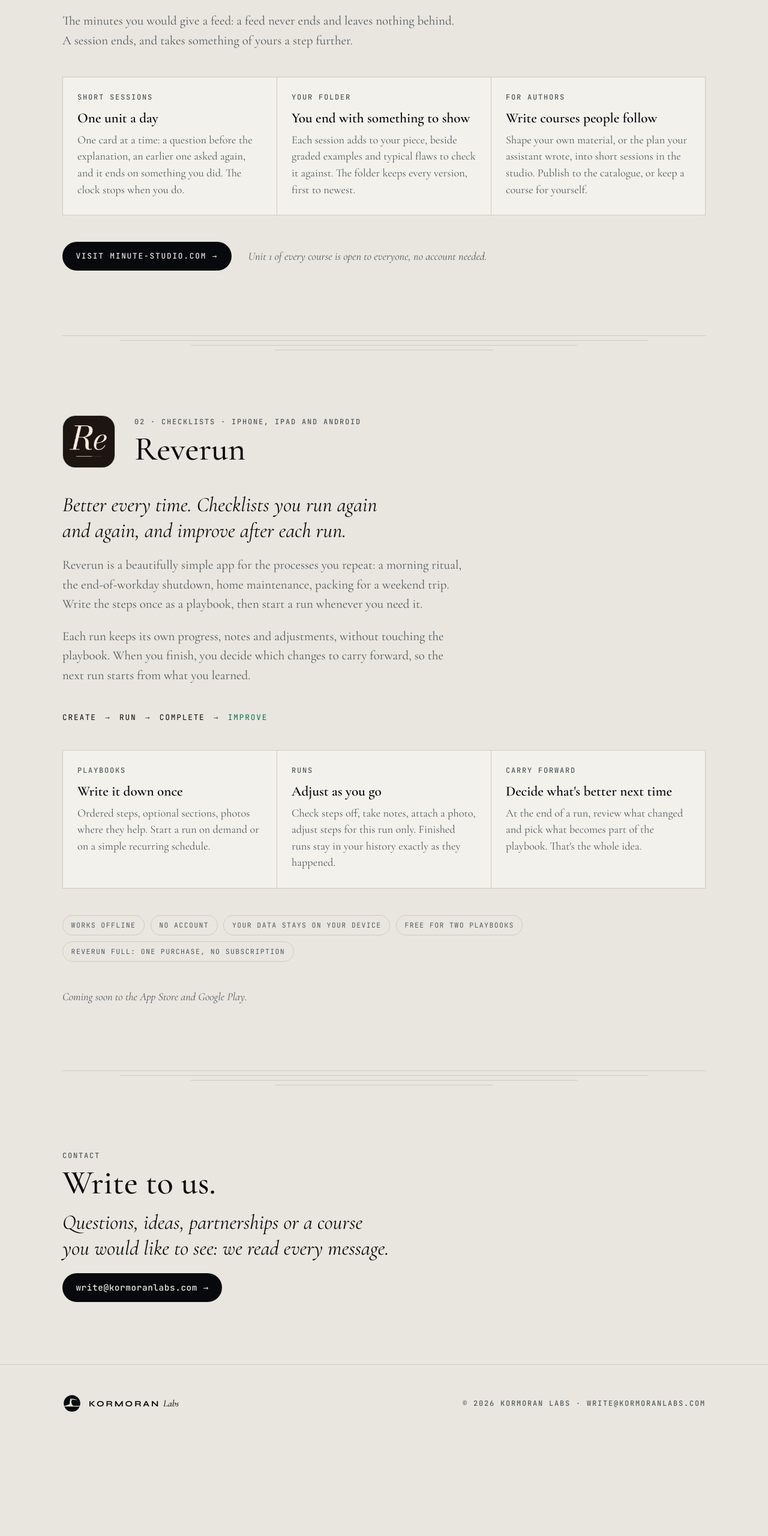
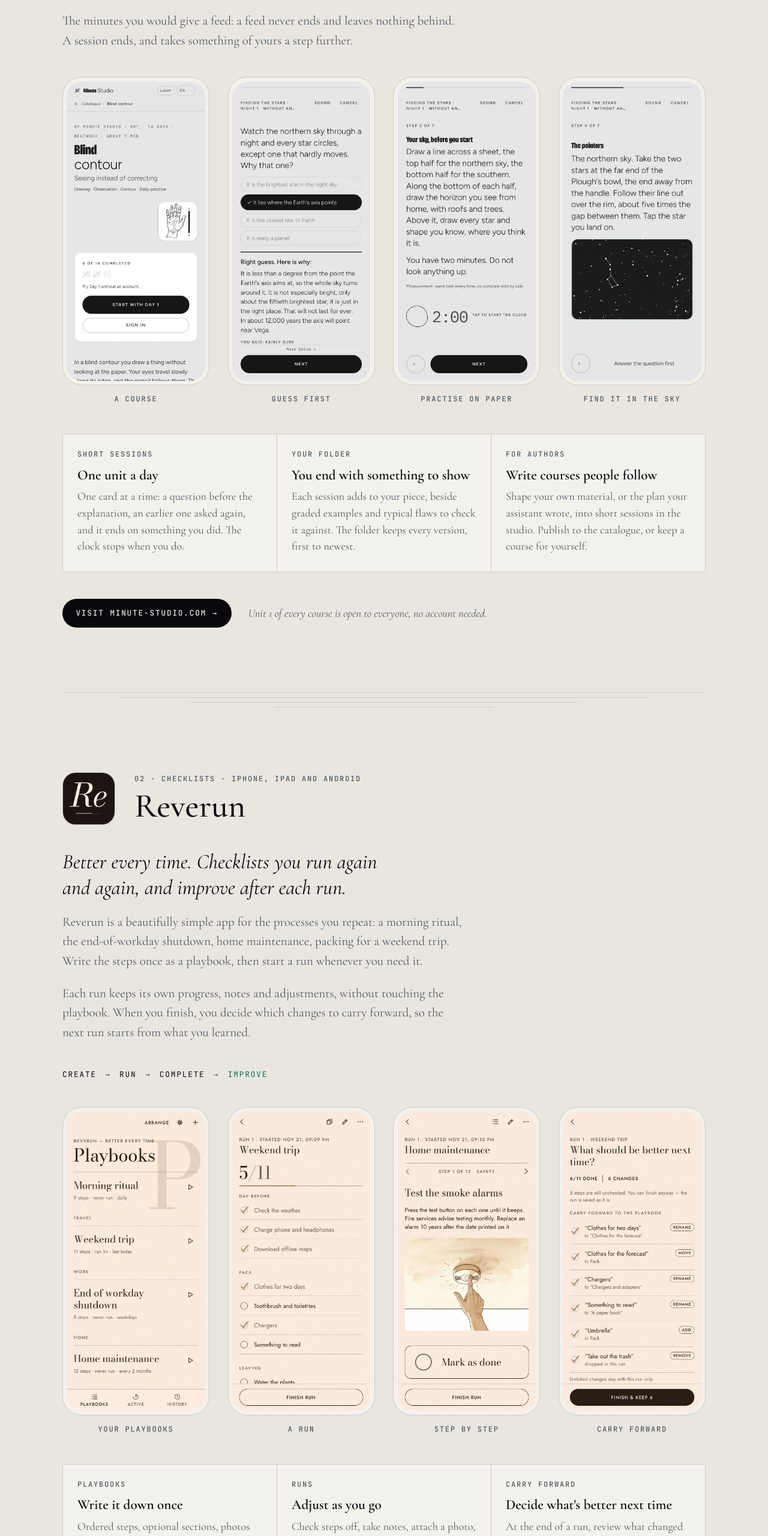
Before and after one commit to moritzfontaine/kormoranlabs-website, a plain HTML site: page index.html in a window 1280 px wide. Shown: the part 1240-3800 px from the top of the page at 60% size. Before the commit the page ends 3651 px from the top, so only its background shows below. Drawn offline with Linux system fonts and the light colour scheme.

Commit message:
Show four screens of each product
Minute Studio: a course page, a question with its explanation, a paper
task and the star map, captured from a local build. Reverun: the
playbooks, a run, a step as a card and the carry-forward review, from its
web build. Phone outlines in a row, a swipeable strip on narrow screens;
WebP at twice phone size, loaded lazily.

Co-Authored-By: Claude Opus 5.5 <noreply@anthropic.com>
Claude-Session: https://claude.ai/code/session_01HKzTyGsko6rRqh69ouTYEk

```diff
--- a/index.html
+++ b/index.html
@@ -197,6 +197,25 @@
   .contact h2 { margin: 0.4rem 0 1rem; }
   .note { font-style: italic; color: var(--muted); margin: 0; font-size: 1.15rem; }
 
+  /* Product screens, in a simple phone outline; a swipeable strip on narrow screens. */
+  .screens { list-style: none; margin: 0 0 3rem; padding: 0; display: grid; grid-template-columns: repeat(4, minmax(0, 1fr)); gap: clamp(1rem, 2.4vw, 2rem); }
+  .screens figure { margin: 0; }
+  .phone { padding: 0.4rem; border: 1px solid var(--hairline); border-radius: 2rem; background: var(--panel); }
+  .phone img { width: 100%; height: auto; aspect-ratio: 393 / 852; border-radius: 1.6rem; }
+  .screens figcaption { margin-top: 0.9rem; text-align: center; }
+  @media (max-width: 52rem) {
+    .screens {
+      display: flex; overflow-x: auto; scroll-snap-type: x mandatory; overscroll-behavior-x: contain;
+      margin-left: -1.5rem; margin-right: -1.5rem; padding: 0 1.5rem 0.5rem; scroll-padding: 0 1.5rem;
+      scrollbar-width: none;
+    }
+    .screens::-webkit-scrollbar { display: none; }
+    .screens li { flex: 0 0 min(62%, 15rem); scroll-snap-align: start; }
+  }
+  @media (max-width: 30rem) {
+    .screens { margin-left: -1rem; margin-right: -1rem; padding: 0 1rem 0.5rem; scroll-padding: 0 1rem; }
+  }
+
   .facts { display: flex; flex-wrap: wrap; gap: 0.6rem; list-style: none; padding: 0; margin: 0 0 2.75rem; }
   .facts li {
     font-family: var(--mono); font-size: 0.72rem; letter-spacing: 0.12em; text-transform: uppercase;
@@ -277,6 +296,33 @@
         <p>The minutes you would give a feed: a feed never ends and leaves nothing behind. A session ends, and takes something of yours a step further.</p>
       </div>
 
+      <ul class="screens" aria-label="Minute Studio screens">
+        <li>
+          <figure>
+            <div class="phone"><img src="assets/screens/minute-studio-course.webp" width="393" height="852" loading="lazy" decoding="async" alt="The Blind contour course page: fourteen days of drawing, about seven minutes a day, with day 1 open without an account."></div>
+            <figcaption class="label">A course</figcaption>
+          </figure>
+        </li>
+        <li>
+          <figure>
+            <div class="phone"><img src="assets/screens/minute-studio-question.webp" width="393" height="852" loading="lazy" decoding="async" alt="A question from Finding the stars, answered, with the explanation of why the right answer is right."></div>
+            <figcaption class="label">Guess first</figcaption>
+          </figure>
+        </li>
+        <li>
+          <figure>
+            <div class="phone"><img src="assets/screens/minute-studio-practice.webp" width="393" height="852" loading="lazy" decoding="async" alt="A two-minute task: draw the night sky you know from memory, the same task every time to compare side by side."></div>
+            <figcaption class="label">Practise on paper</figcaption>
+          </figure>
+        </li>
+        <li>
+          <figure>
+            <div class="phone"><img src="assets/screens/minute-studio-sky.webp" width="393" height="852" loading="lazy" decoding="async" alt="An interactive star map: follow the pointers of the Plough and tap the star you land on."></div>
+            <figcaption class="label">Find it in the sky</figcaption>
+          </figure>
+        </li>
+      </ul>
+
       <ul class="points">
         <li>
           <p class="label">Short sessions</p>
@@ -326,6 +372,33 @@
         <li>Complete</li>
         <li>Improve</li>
       </ol>
+
+      <ul class="screens" aria-label="Reverun screens">
+        <li>
+          <figure>
+            <div class="phone"><img src="assets/screens/reverun-playbooks.webp" width="393" height="852" loading="lazy" decoding="async" alt="The playbook library: Morning ritual, Weekend trip, End of workday shutdown and Home maintenance, filed by area."></div>
+            <figcaption class="label">Your playbooks</figcaption>
+          </figure>
+        </li>
+        <li>
+          <figure>
+            <div class="phone"><img src="assets/screens/reverun-run.webp" width="393" height="852" loading="lazy" decoding="async" alt="A Weekend trip run in progress, five of eleven steps checked off."></div>
+            <figcaption class="label">A run</figcaption>
+          </figure>
+        </li>
+        <li>
+          <figure>
+            <div class="phone"><img src="assets/screens/reverun-card.webp" width="393" height="852" loading="lazy" decoding="async" alt="A step shown as a card: test the smoke alarms, with an illustration and a button to mark it done."></div>
+            <figcaption class="label">Step by step</figcaption>
+          </figure>
+        </li>
+        <li>
+          <figure>
+            <div class="phone"><img src="assets/screens/reverun-review.webp" width="393" height="852" loading="lazy" decoding="async" alt="The review at the end of a run: what should be better next time, with the changes to carry forward to the playbook."></div>
+            <figcaption class="label">Carry forward</figcaption>
+          </figure>
+        </li>
+      </ul>
 
       <ul class="points">
         <li>
```
Also changed, not shown: assets/screens/minute-studio-course.webp (added), assets/screens/minute-studio-practice.webp (added), assets/screens/minute-studio-question.webp (added), assets/screens/minute-studio-sky.webp (added), assets/screens/reverun-card.webp (added), assets/screens/reverun-playbooks.webp (added), assets/screens/reverun-review.webp (added), assets/screens/reverun-run.webp (added), 1 other file.
